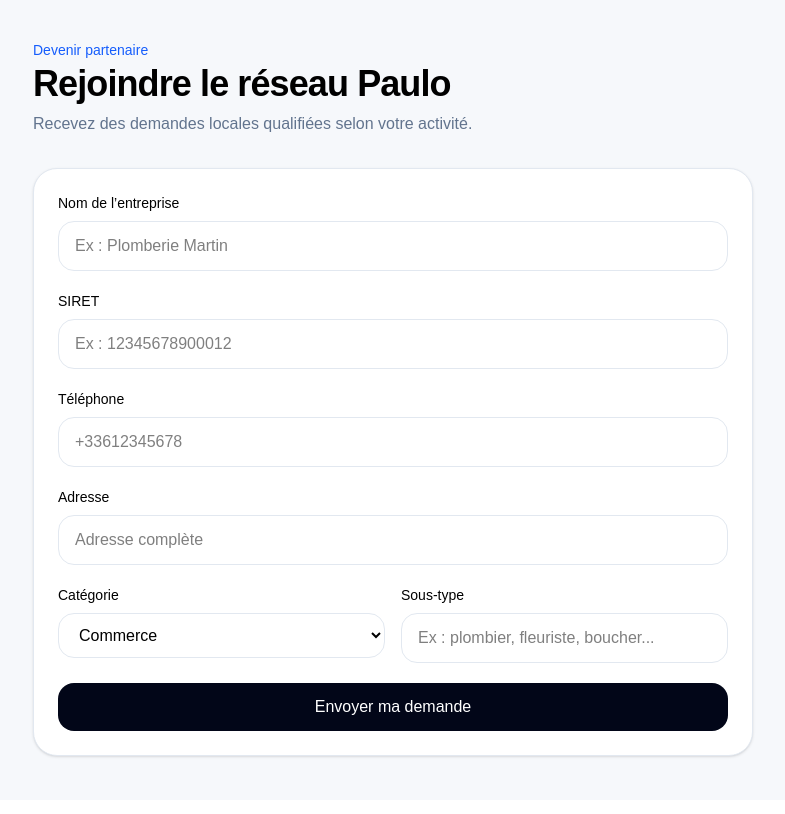
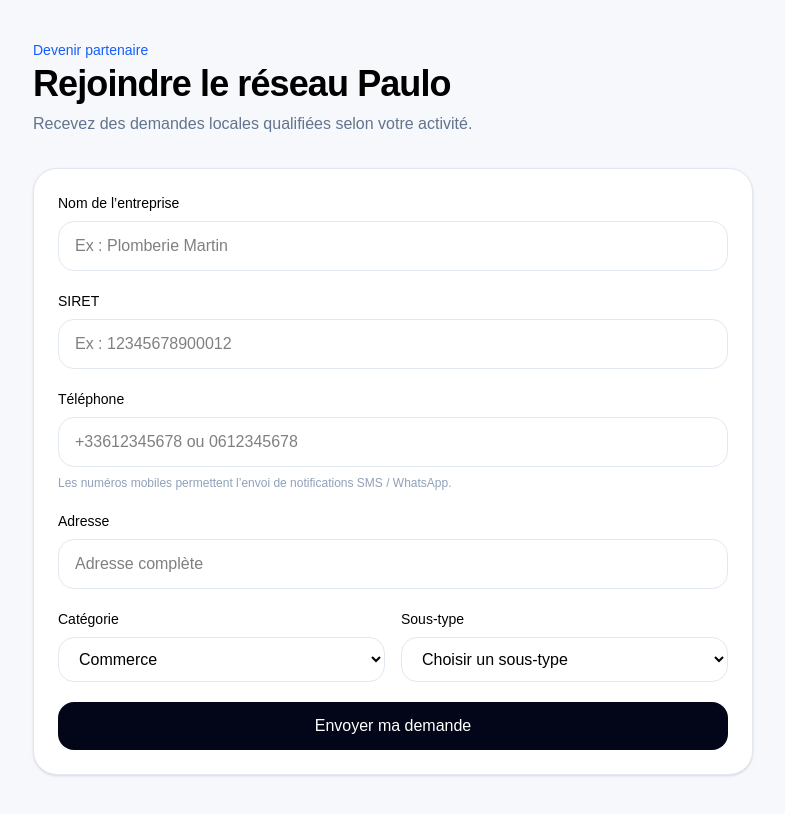
Before and after one commit to oliviergroux/paulo, a Next.js app in the folder frontend/: page /devenir-partenaire in a window 1280 px wide. Shown: the whole page, without its empty margins (247-1032 px from the left). Built offline with nearby package versions, Linux system fonts and the light colour scheme.

Commit message:
add validated partner application flowv6

```diff
--- a/frontend/app/devenir-partenaire/page.tsx
+++ b/frontend/app/devenir-partenaire/page.tsx
@@ -2,6 +2,19 @@
 
 import { useState } from "react";
 import Link from "next/link";
+
+const SUBTYPES = {
+  commerce: ["fleuriste", "boucher"],
+  service_local: [
+    "maçon",
+    "pisciniste",
+    "electricien",
+    "plombier",
+    "petits_travaux",
+  ],
+  transport: ["taxi"],
+  mairie: ["mairie"],
+};
 
 export default function BecomePartnerPage() {
   const [form, setForm] = useState({
@@ -18,7 +31,20 @@
   const [error, setError] = useState("");
 
   const updateField = (key: string, value: string) => {
-    setForm((prev) => ({ ...prev, [key]: value }));
+    setForm((prev) => {
+      if (key === "category") {
+        return {
+          ...prev,
+          category: value,
+          subtype: "",
+        };
+      }
+
+      return {
+        ...prev,
+        [key]: value,
+      };
+    });
   };
 
   const submit = async () => {
@@ -87,7 +113,8 @@
         <div className="bg-white border border-slate-200 rounded-3xl p-8 max-w-lg shadow-sm">
           <h1 className="text-2xl font-bold mb-3">Demande envoyée ✅</h1>
           <p className="text-slate-600">
-            Merci. Votre demande partenaire a bien été reçue. Paulo vous recontactera après validation.
+            Merci. Votre demande partenaire a bien été reçue. Paulo vous
+            recontactera après validation.
           </p>
 
           <Link
@@ -100,6 +127,9 @@
       </main>
     );
   }
+
+  const availableSubtypes =
+    SUBTYPES[form.category as keyof typeof SUBTYPES] || [];
 
   return (
     <main className="min-h-screen bg-[#f6f8fb] text-black">
@@ -145,8 +175,12 @@
               value={form.phone}
               onChange={(e) => updateField("phone", e.target.value)}
               className="w-full border border-slate-200 rounded-2xl px-4 py-3"
-              placeholder="+33612345678"
+              placeholder="+33612345678 ou 0612345678"
             />
+            <p className="text-xs text-slate-400 mt-2">
+              Les numéros mobiles permettent l’envoi de notifications SMS /
+              WhatsApp.
+            </p>
           </div>
 
           <div>
@@ -161,7 +195,9 @@
 
           <div className="grid grid-cols-1 md:grid-cols-2 gap-4">
             <div>
-              <label className="block text-sm font-medium mb-2">Catégorie</label>
+              <label className="block text-sm font-medium mb-2">
+                Catégorie
+              </label>
               <select
                 value={form.category}
                 onChange={(e) => updateField("category", e.target.value)}
@@ -175,13 +211,21 @@
             </div>
 
             <div>
-              <label className="block text-sm font-medium mb-2">Sous-type</label>
-              <input
+              <label className="block text-sm font-medium mb-2">
+                Sous-type
+              </label>
+              <select
                 value={form.subtype}
                 onChange={(e) => updateField("subtype", e.target.value)}
-                className="w-full border border-slate-200 rounded-2xl px-4 py-3"
-                placeholder="Ex : plombier, fleuriste, boucher..."
-              />
+                className="w-full border border-slate-200 rounded-2xl px-4 py-3 bg-white"
+              >
+                <option value="">Choisir un sous-type</option>
+                {availableSubtypes.map((subtype) => (
+                  <option key={subtype} value={subtype}>
+                    {subtype.replace("_", " ")}
+                  </option>
+                ))}
+              </select>
             </div>
           </div>
 
```
